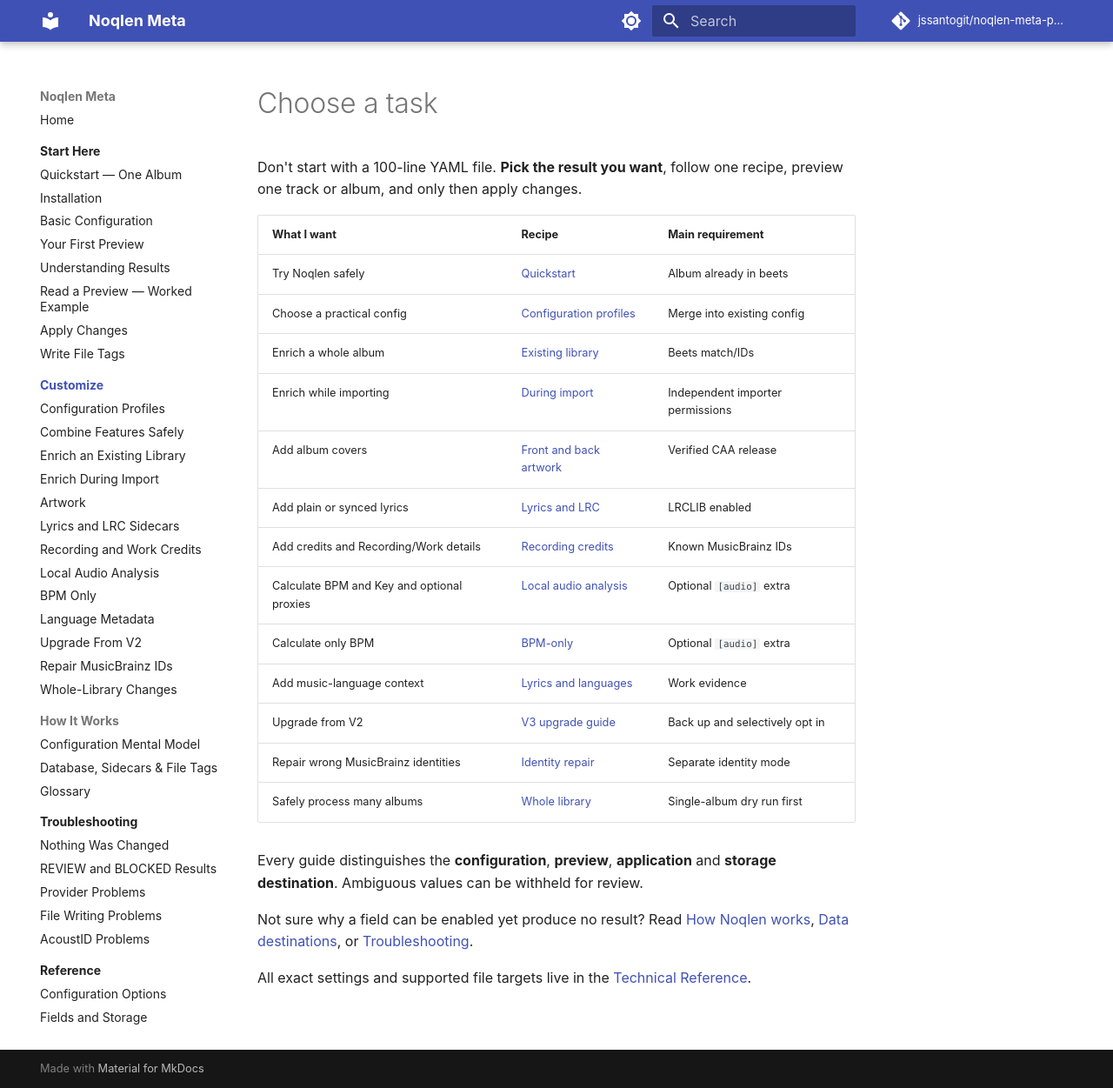
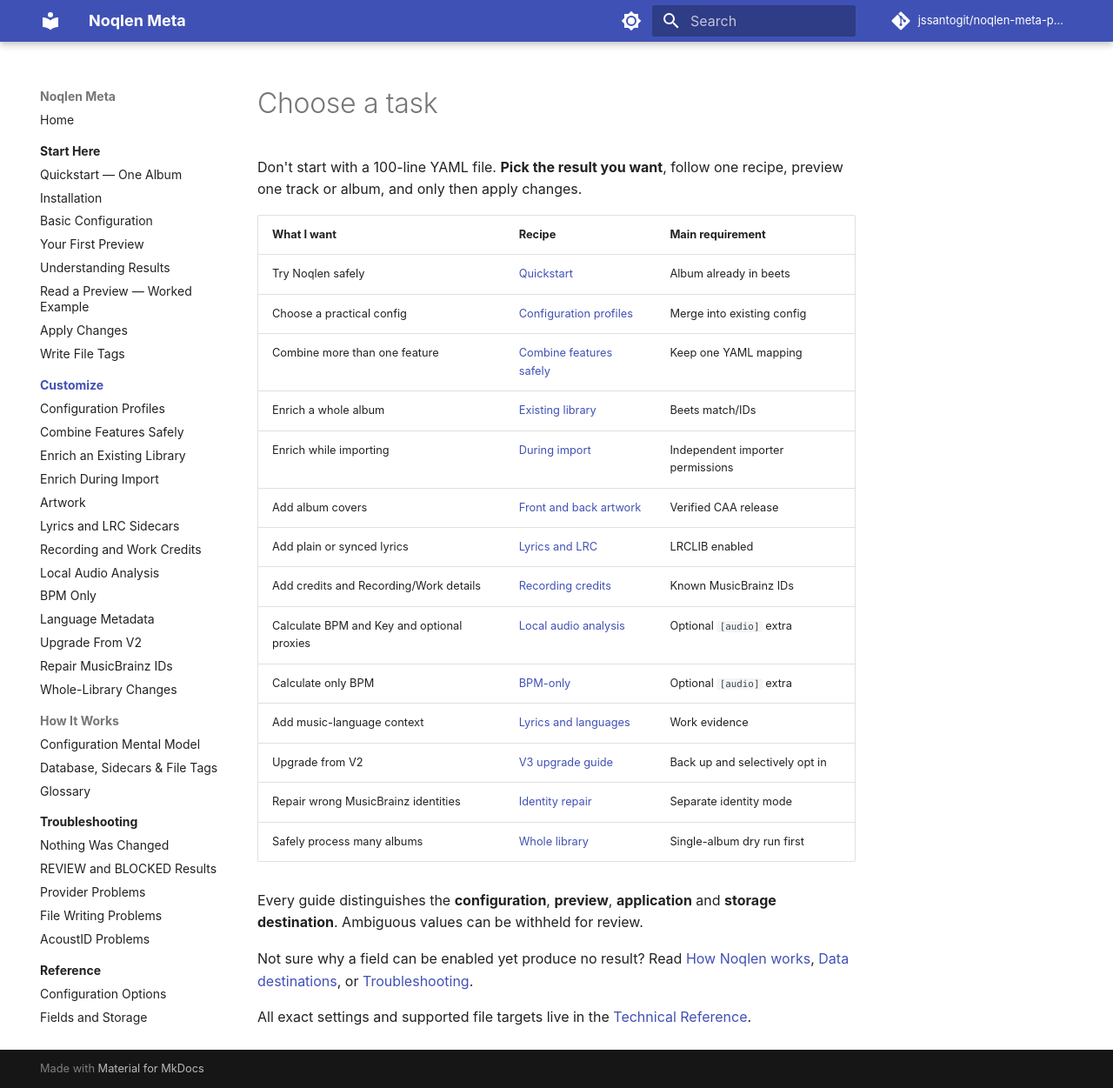
Before and after one commit to jssantogit/noqlen-meta-plugin, an MkDocs documentation site: the page built from site-docs/recipes/index.md, in a window 1280 px wide and 1251 px high. Shown: the whole window at 87% size. Built offline with MkDocs 1.6.1 and Material for MkDocs 9.7.7, drawn with Linux system fonts in a browser that asks for light colours; comment, search, counter and statistics services are not loaded.

Commit message:
docs: connect guided combination and worked preview throughout beginner navigation

```diff
--- a/site-docs/recipes/index.md
+++ b/site-docs/recipes/index.md
@@ -7,6 +7,7 @@
 | --- | --- | --- |
 | Try Noqlen safely | [Quickstart](../start-here/quickstart.md) | Album already in beets |
 | Choose a practical config | [Configuration profiles](configuration-profiles.md) | Merge into existing config |
+| Combine more than one feature | [Combine features safely](combine-features.md) | Keep one YAML mapping |
 | Enrich a whole album | [Existing library](existing-library.md) | Beets match/IDs |
 | Enrich while importing | [During import](import-enrichment.md) | Independent importer permissions |
 | Add album covers | [Front and back artwork](artwork.md) | Verified CAA release |
```
